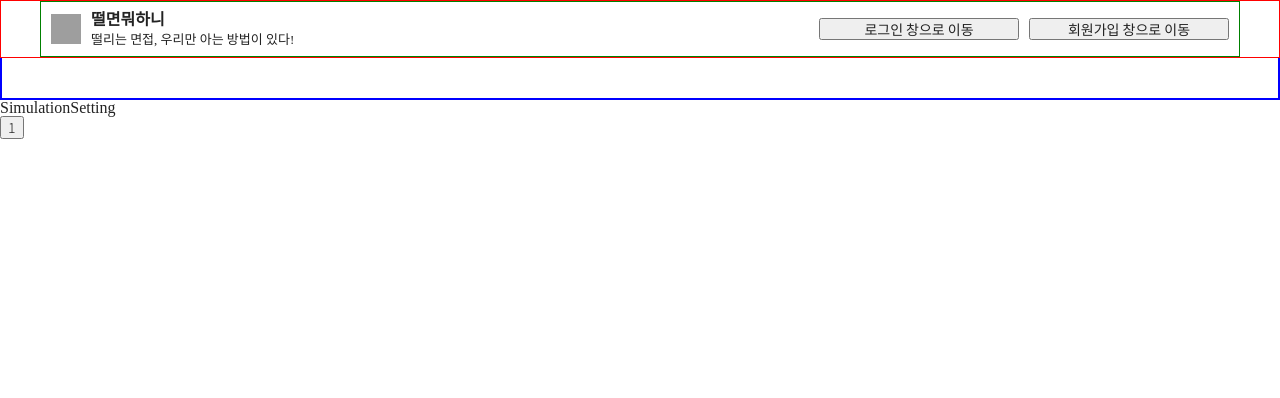
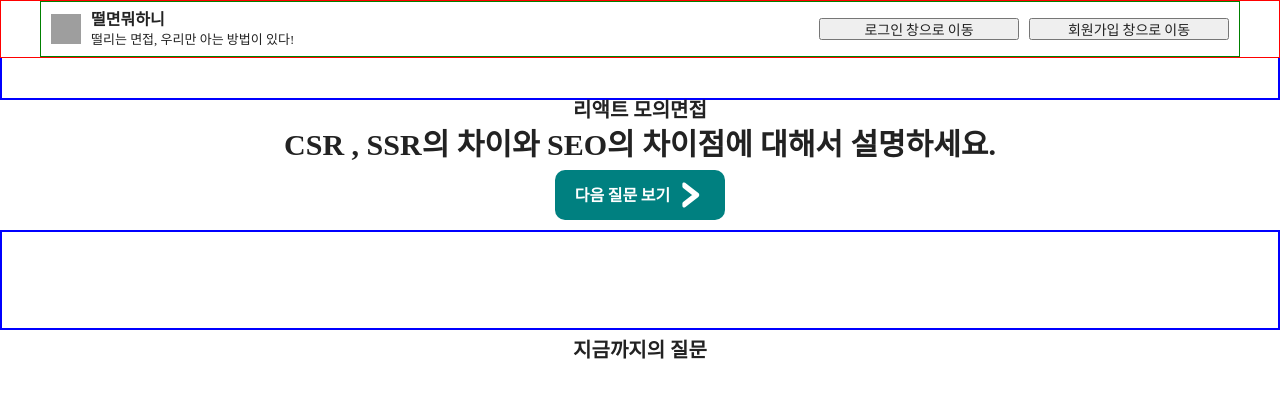
Before and after one commit to HH99-NO1/DMMHN-FE, a React (Create React App) app: page /simulation in a window 1280 px wide. Shown: the top 398 px of the page. Built offline with nearby package versions, Linux system fonts and the light colour scheme; grey boxes are pictures that could not be loaded.

Commit message:
test: #11 simulation 텍스트 출력 및 음성 싱크 일치 작업 22-11-21 20:21(정재연)

```diff
--- a/src/components/simulation/Simulation.tsx
+++ b/src/components/simulation/Simulation.tsx
@@ -1,37 +1,81 @@
 import { useState } from "react";
 import styled from "styled-components";
+import { FlexCol, FlexRow, Gap, Text } from "../../elements/elements";
 import SimulationSetting from "./SimulationSetting";
 import { speak } from "./TextToSpeech";
+import { AiOutlineRight } from "react-icons/ai";
 
 let count = 0;
 
 const Simulation = () => {
-  const array = ["1", "2", "3"];
+  const array = [
+    "CSR , SSR의 차이와 SEO의 차이점에 대해서 설명하세요.",
+    "아토믹 디자인에서 위치를 어떻게 잡았나요?",
+    "자바스크립트 엔진과 동작 원리에 대해 서술하세요.",
+    "var / let / const 의 차이점은 무엇인가요?",
+    "얕은 복사와 깊은 복사의 각 개념과 구현 방법을 설명하세요.",
+  ];
+
   const [value, setValue] = useState(array[0]);
+  const [currValue, setCurrValue] = useState(value);
+  const [result, setResult] = useState({});
   const onClick = () => {
+    if (count < 5) {
+      count++;
+      setValue(array[count]);
+      setCurrValue(value);
+    } else {
+      setValue("모의 면접이 종료되었습니다.");
+      setCurrValue(value);
+    }
     speechSynthesis.cancel();
     speak(value, window.speechSynthesis);
-    if (count < 3) {
-      setValue(array[count]);
-      count++;
-    } else {
-      setValue("모의 면접이 종료되었습니다.");
-    }
   };
+  console.log(array.slice(0, count));
   return (
     <>
-      <SimulationSetting />
+      <FlexCol gap="10px">
+        <Text fontSize="20px" fontWeight="600">
+          리액트 모의면접
+        </Text>
+        <Text fontSize="30px" fontWeight="600">
+          {currValue}
+        </Text>
         <Button
           onClick={() => {
             onClick();
           }}
         >
-        {value}
+          다음 질문 보기
+          <AiOutlineRight size="30" stroke="white" strokeWidth="100" />
         </Button>
+        <Gap />
+        <Text fontSize="20px" fontWeight="600">
+          지금까지의 질문
+        </Text>
+        <FlexCol gap="10px">
+          {array.slice(0, count).map((v, index) => (
+            <FlexRow gap="5px">
+              {index + 1}.<Text key={index}>{v}</Text>
+            </FlexRow>
+          ))}
+        </FlexCol>
+      </FlexCol>
     </>
   );
 };
 
-const Button = styled.button``;
+const Button = styled.button`
+  display: flex;
+  gap: 5px;
+  font-size: 16px;
+  align-items: center;
+  border: none;
+  background-color: teal;
+  color: white;
+  font-weight: 600;
+  border-radius: 10px;
+  padding: 10px 20px;
+`;
 
 export default Simulation;
```
Lines whose indentation alone changed are shown as unchanged.
